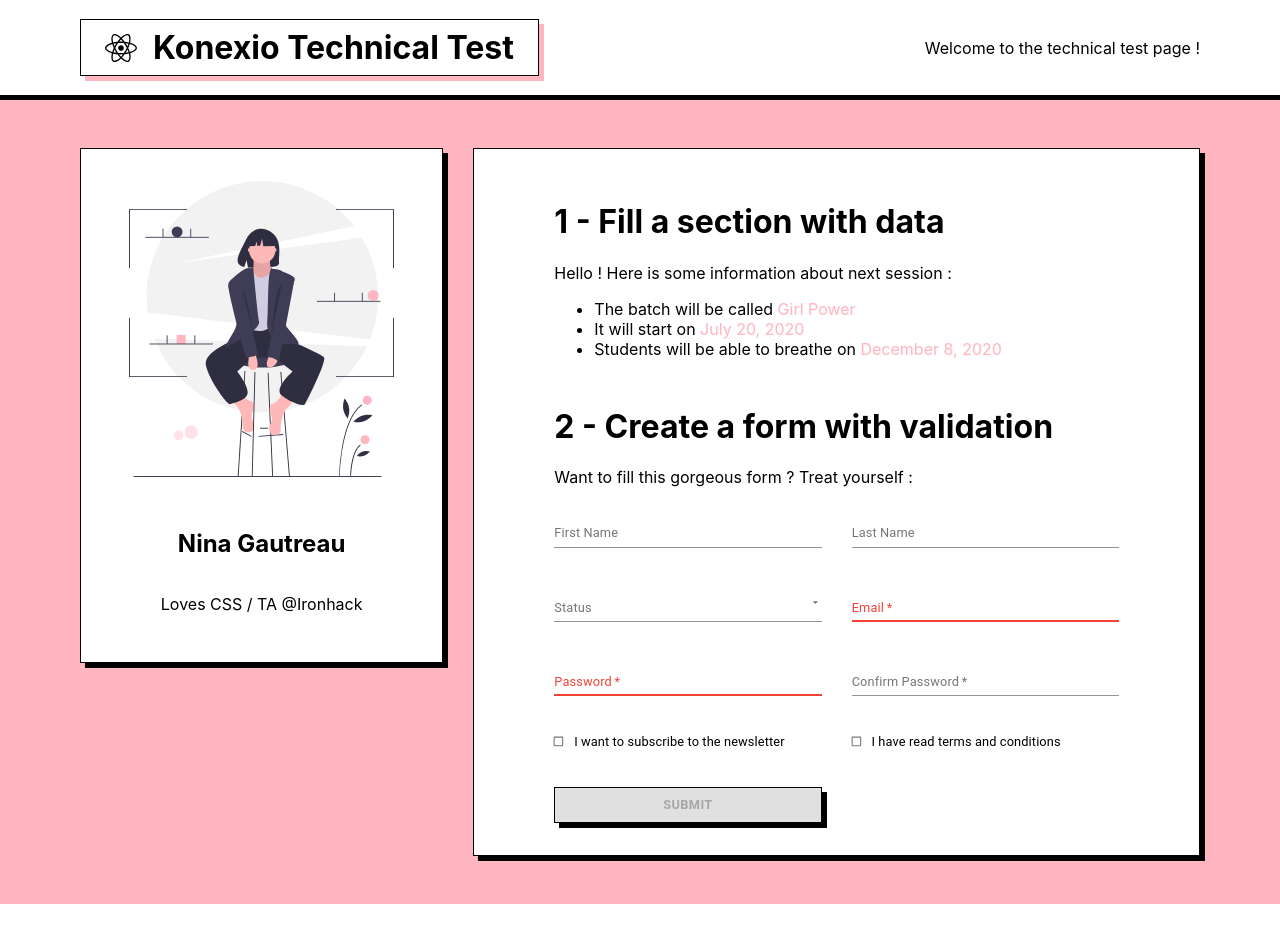
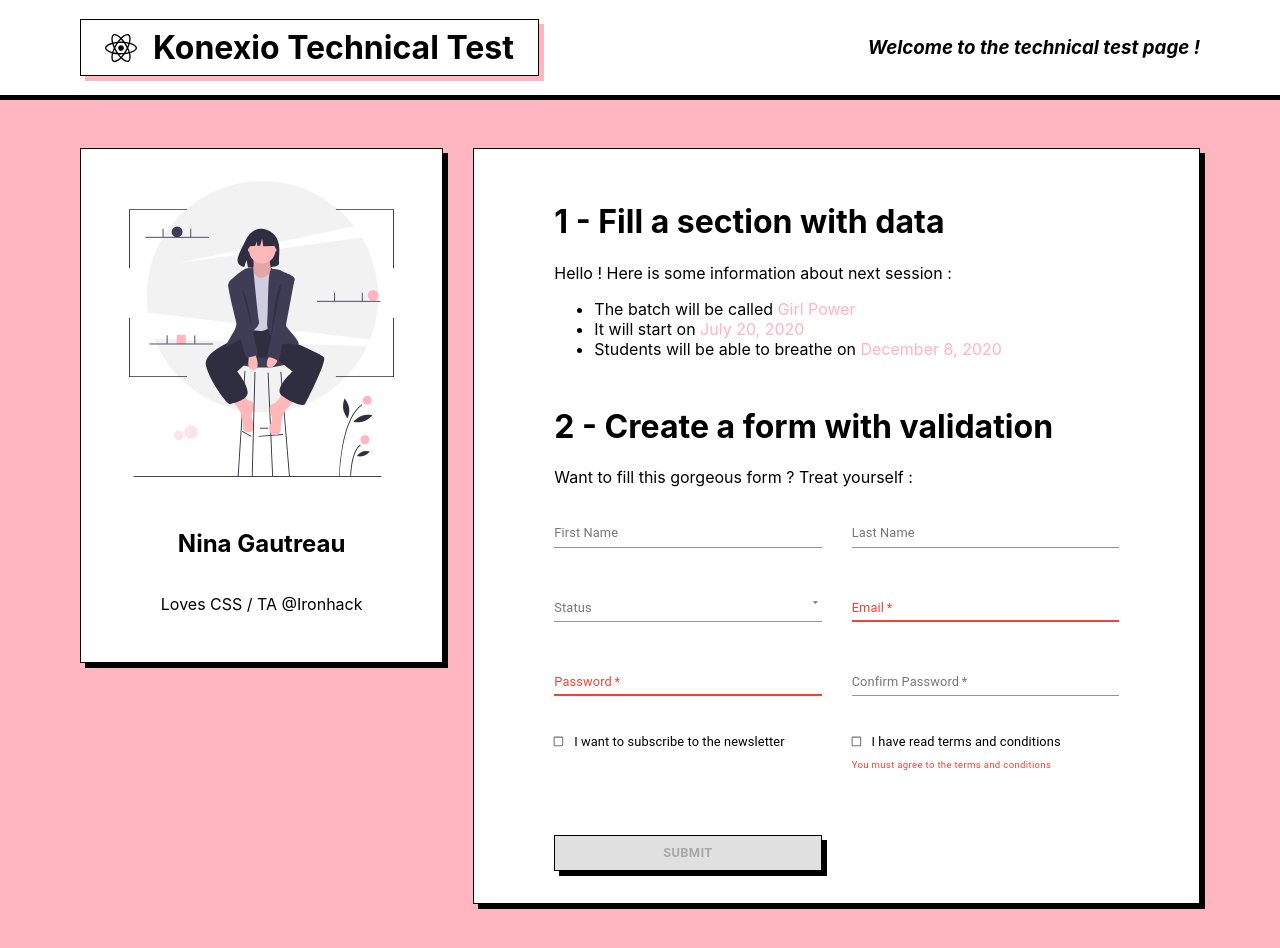
Before and after one commit to Gorlanova/konexio-test, a React (Create React App) app: page / in a window 1280 px wide. Shown: the top 948 px of the page. Before the commit the page ends 904 px from the top, so only its background shows below. Built offline with nearby package versions, Linux system fonts and the light colour scheme.

Commit message:
fix bug in validation

```diff
--- a/src/App.css
+++ b/src/App.css
@@ -60,6 +60,10 @@ html, body{
   margin-right: 1rem;
 }
 
+.header h3{
+  font-style: italic;
+}
+
 /* MAIN */
 .main{
   background-color: var(--pink);
--- a/src/components/FormTest.jsx
+++ b/src/components/FormTest.jsx
@@ -5,6 +5,7 @@ import MenuItem from '@material-ui/core/MenuItem';
 import FormControl from '@material-ui/core/FormControl';
 import InputLabel from '@material-ui/core/InputLabel';
 import FormControlLabel from '@material-ui/core/FormControlLabel';
+import FormHelperText from '@material-ui/core/FormHelperText';
 import Checkbox from '@material-ui/core/Checkbox';
 import Button from '@material-ui/core/Button';
 
@@ -18,15 +19,15 @@ export default class FormTest extends Component {
     password1: "",
     password2: "",
     status: "",
-    newsletter: "",
-    terms: ""
+    newsletter: false,
+    terms: false
   }
 
   handleChange = (e) => {
     const inputValue = (e.target.name === "newsletter" || e.target.name === "terms") ? e.target.checked : e.target.value;
     const inputName = e.target.name;
 
-    this.setState({[inputName]: inputValue});
+    this.setState({[inputName]: inputValue}, () => this.checkError());
   }
 
   handleSubmit = (e) => {
@@ -61,7 +62,7 @@ export default class FormTest extends Component {
 
   checkError = () => {
     console.log(this.state)
-    return !(this.checkEmail() && this.checkPassword1() && this.checkPassword2() && this.checkTerms())
+    return this.checkEmail() ? true : this.checkPassword1() ? true : this.checkPassword2() ? true : this.checkTerms() ? true : false
   }
 
   render() {
@@ -89,6 +90,7 @@ export default class FormTest extends Component {
 
           <TextField id="password2Input" name="password2" type="password" label="Confirm Password" required={true} color="secondary" error={this.checkPassword2()} fullWidth={true} onChange={this.handleChange}/>
 
+          <FormControl>
             <FormControlLabel
               name="newsletter"
               control={<Checkbox color="secondary" />}
@@ -96,7 +98,11 @@ export default class FormTest extends Component {
               labelPlacement="end"
               onChange={this.handleChange}
             />
+            <FormHelperText></FormHelperText>
+          </FormControl>
 
+
+          <FormControl required error={this.checkTerms()}>
             <FormControlLabel
               id="termsInput"
               name="terms"
@@ -106,6 +112,8 @@ export default class FormTest extends Component {
               required={true}
               onChange={this.handleChange}
             />
+            <FormHelperText className="error-checkbox">You must agree to the terms and conditions</FormHelperText>
+          </FormControl>
 
           <Button className="button" variant="contained" disabled={this.checkError()} onClick={this.handleSubmit}>
             Submit
--- a/src/components/Header.jsx
+++ b/src/components/Header.jsx
@@ -16,7 +16,7 @@ export default class Header extends Component {
           <FontAwesomeIcon className="fa-icon" icon={faReact}/>
           <h1 className="nomarge">Konexio Technical Test</h1>
         </div>
-        <p>Welcome to the technical test page !</p>
+        <h3>Welcome to the technical test page !</h3>
       </div>
     )
   }
--- a/src/styles/Test.css
+++ b/src/styles/Test.css
@@ -43,6 +43,12 @@ section{
   align-self: center;
 }
 
+.error-checkbox{
+  font-size: 0.6rem !important;
+  position: relative;
+  top: -1rem;
+}
+
 .green{
   color: mediumaquamarine;
 }
```
Lines whose indentation alone changed are shown as unchanged.
